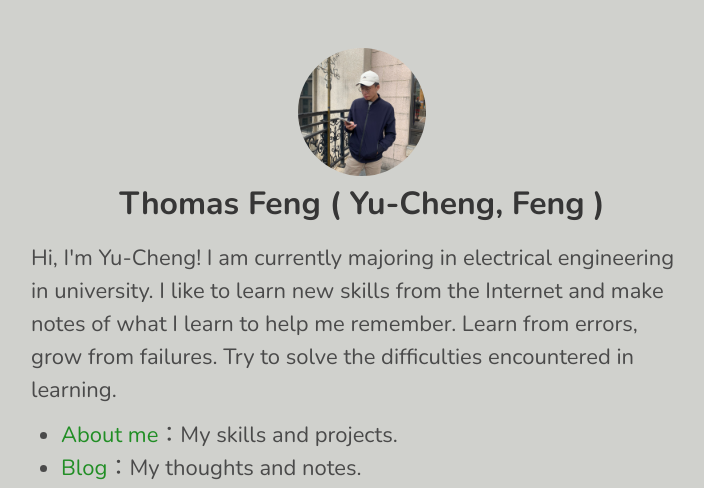
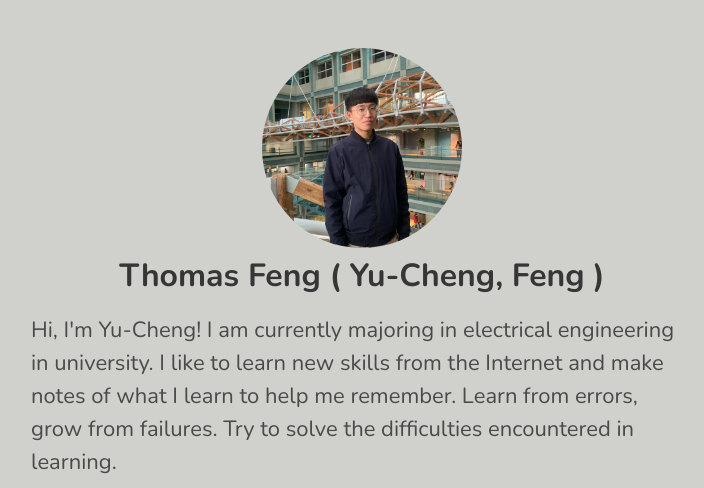
Before and after one commit to YuCheng21/yucheng21.github.io, a plain HTML site: page index.html in a window 1280 px wide. Shown: the top 488 px of the page, without its empty margins (278-982 px from the left). Drawn offline with nearby package versions, Linux system fonts and the light colour scheme.

Commit message:
adjust: avatar-image, avatar-size #20210418001

```diff
--- a/index.html
+++ b/index.html
@@ -11,8 +11,8 @@
     <meta property="og:url" content="https://yucheng.me/" />
     <meta property="og:title" content="Thomas Feng" />
     <meta property="og:description" content="Thomas Feng, a electrical engineering student in Taiwan." />
-    <meta property="og:image" content="https://yucheng.me/static/avatar.jpg" />
-    <meta property="twitter:image" content="https://yucheng.me/static/avatar.jpg" />
+    <meta property="og:image" content="https://yucheng.me/static/avatar-3.jpg" />
+    <meta property="twitter:image" content="https://yucheng.me/static/avatar-3.jpg" />
     <meta property="og:locale" content="en-us" />
 
     <title>Thomas Feng</title>
@@ -43,7 +43,7 @@
     <section class="hero">
       <div class="hero-body">
         <div class="container has-text-centered">
-          <img style="border-radius: 50%;" width="128px" src="static/avatar.jpg" />
+          <img style="border-radius: 50%;" width="200px" src="static/avatar-3.jpg" />
           <h1 class="title is-spaced" style="margin-bottom: 20px;">Thomas Feng ( Yu-Cheng, Feng )</h1>
         </div>
 
```
Also changed, not shown: static/avatar-2.jpg (added), static/avatar-3.jpg (added).
